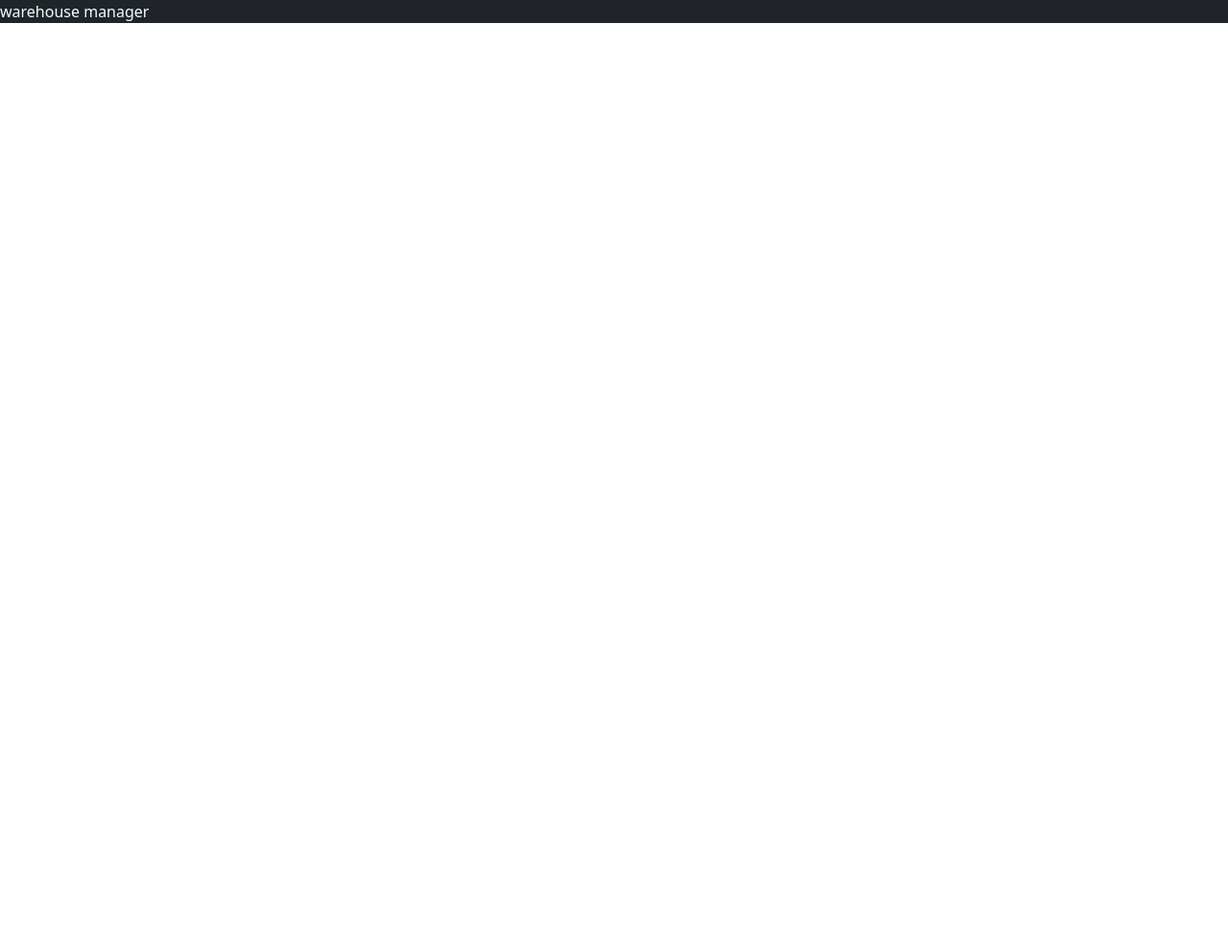
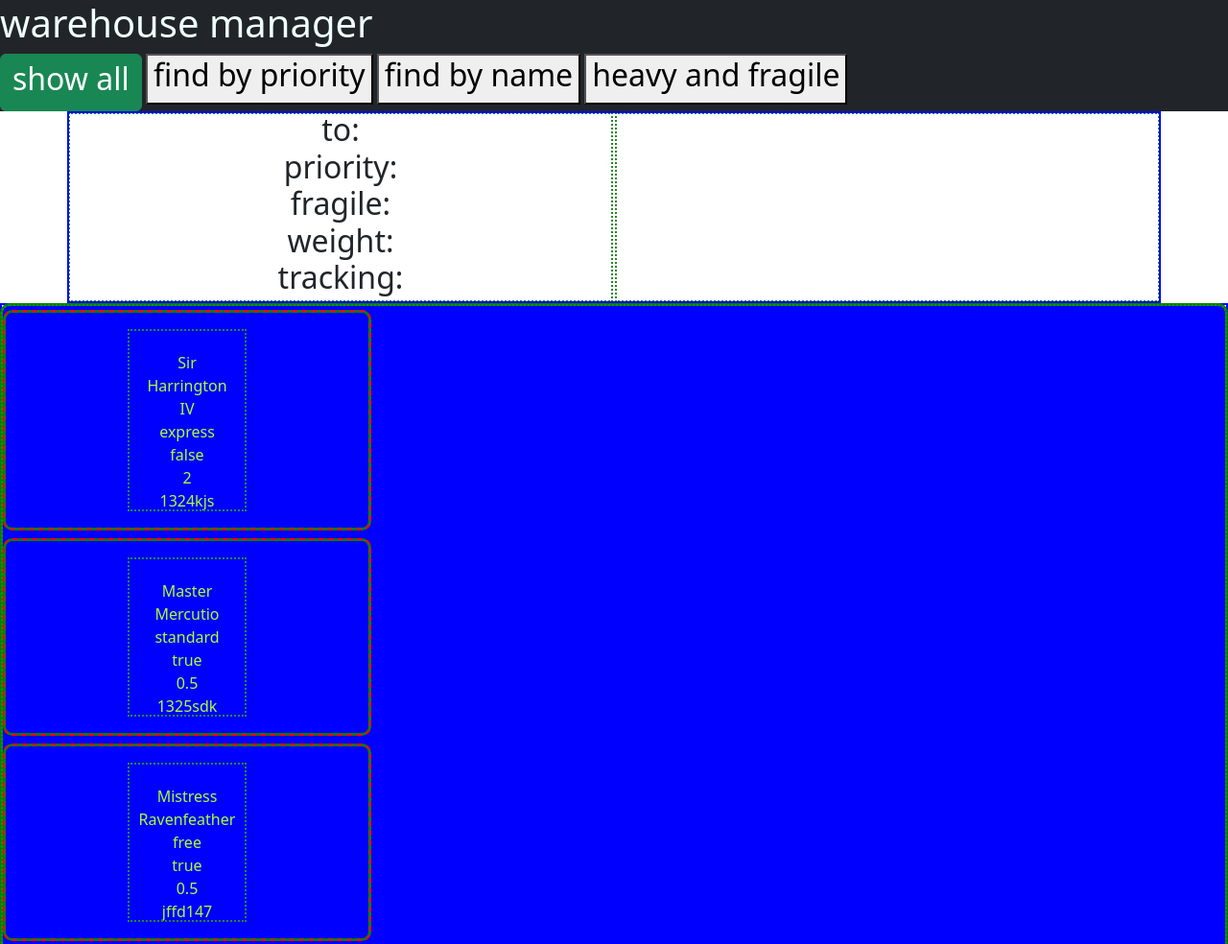
Before and after one commit to wstippetts/warehouse-manager, a plain HTML site: page index.html in a window 1280 px wide. Shown: the top 984 px of the page at 96% size. Before the commit the page ends 800 px from the top, so only its background shows below. Drawn offline with nearby package versions, Linux system fonts and the light colour scheme.

Commit message:
finished with and operator stretch

```diff
--- a/app.js
+++ b/app.js
@@ -49,3 +49,59 @@ const packages = [{
   to: 'Tae Lien',
   trackingNumber: 'suz2367'
 }]
+
+function drawPackage(array) {
+  let packElem = document.getElementById('packages')
+  let packageLineup = ''
+
+  array.forEach(pack => {
+    packageLineup +=
+      `
+
+
+  <div class="row card my-1 py-3 mWidth text-center align-content-center">
+    <div class="col-4">
+
+      <br> ${pack.to} <br>
+      ${pack.priorityLevel} <br>
+      ${pack.isFragile} <br>
+      ${pack.weight} <br>
+      ${pack.trackingNumber} <br>
+
+
+    </div>
+    </div>
+
+
+      `
+
+    packElem.innerHTML = packageLineup
+
+  });
+
+}
+
+
+function byP() {
+  let packP = window.prompt('priority? (free, standard, or express')
+  const pName = packages.filter(pack => pack.priorityLevel.toLowerCase() == packP.toLowerCase())
+
+  drawPackage(pName)
+}
+
+function byName() {
+  let fName = window.prompt('who are you looking for?')
+  const sName = packages.find(pack => pack.toLowerCase() == fName.toLowerCase())
+
+  window.alert(`Tracking number: ${sName.trackingNumber}   `)
+  // drawPackage(sName)
+}
+
+function heavyAndFragile() {
+  let bigCrash = 0
+  const HF = packages.filter(pack => pack.weight >= 3 && pack.isFragile == true)
+  drawPackage(HF)
+
+}
+
+drawPackage(packages)
--- a/index.html
+++ b/index.html
@@ -12,24 +12,73 @@
     defer></script>
   <link rel="stylesheet" href="style.css">
   <title>Document</title>
+  <style>
+    body.debug .container,
+    body.debug .container-fluid {
+      outline: 2px double blue;
+      outline-offset: -2px;
+    }
+
+    body.debug .row {
+      outline: 2px dashed red;
+      outline-offset: -2px;
+    }
+
+    body.debug [class*="col-"] {
+      outline: 2px dotted forestgreen;
+      outline-offset: -3px;
+    }
+  </style>
 </head>
 
-<body>
+<body class="debug">
 
   <header class="bg-dark">
-    warehouse manager
+    <h1>
+      warehouse manager
+    </h1>
+    <button class="btn btn-success" onclick="showAll(packages)">
+      <h2>show all</h2>
+    </button>
+
+    <button onclick="byP()">
+      <h2>find by priority</h2>
+    </button>
+    <button onclick="byName()">
+      <h2>find by name</h2>
+    </button>
+    <button onclick="heavyAndFragile()">
+      <h2>heavy and fragile</h2>
+    </button>
   </header>
 
   <main>
 
     <div class="container">
       <div class="row">
-        <div class="col-12">
+        <div class="col-6 text-center">
+          <h2>
+            to: <br>
+            priority: <br>
+            fragile: <br>
+            weight: <br>
+            tracking: <br>
 
+          </h2>
+
+        </div>
+        <div class="col-6" id="byP">
         </div>
       </div>
     </div>
 
+
+    <div class="container-fluid">
+      <div class="row text-center justify-content-center">
+        <div class="col-12 card" id="packages">
+        </div>
+      </div>
+    </div>
   </main>
 
 
--- a/style.css
+++ b/style.css
@@ -1,3 +1,15 @@
 header {
   color: azure;
 }
+
+.card {
+  color: greenyellow;
+  text-size-adjust: 30px;
+  background-color: blue;
+  border: 3px solid green;
+  border-radius: 10px;
+}
+
+.mWidth {
+  width: 30vw;
+}
```
